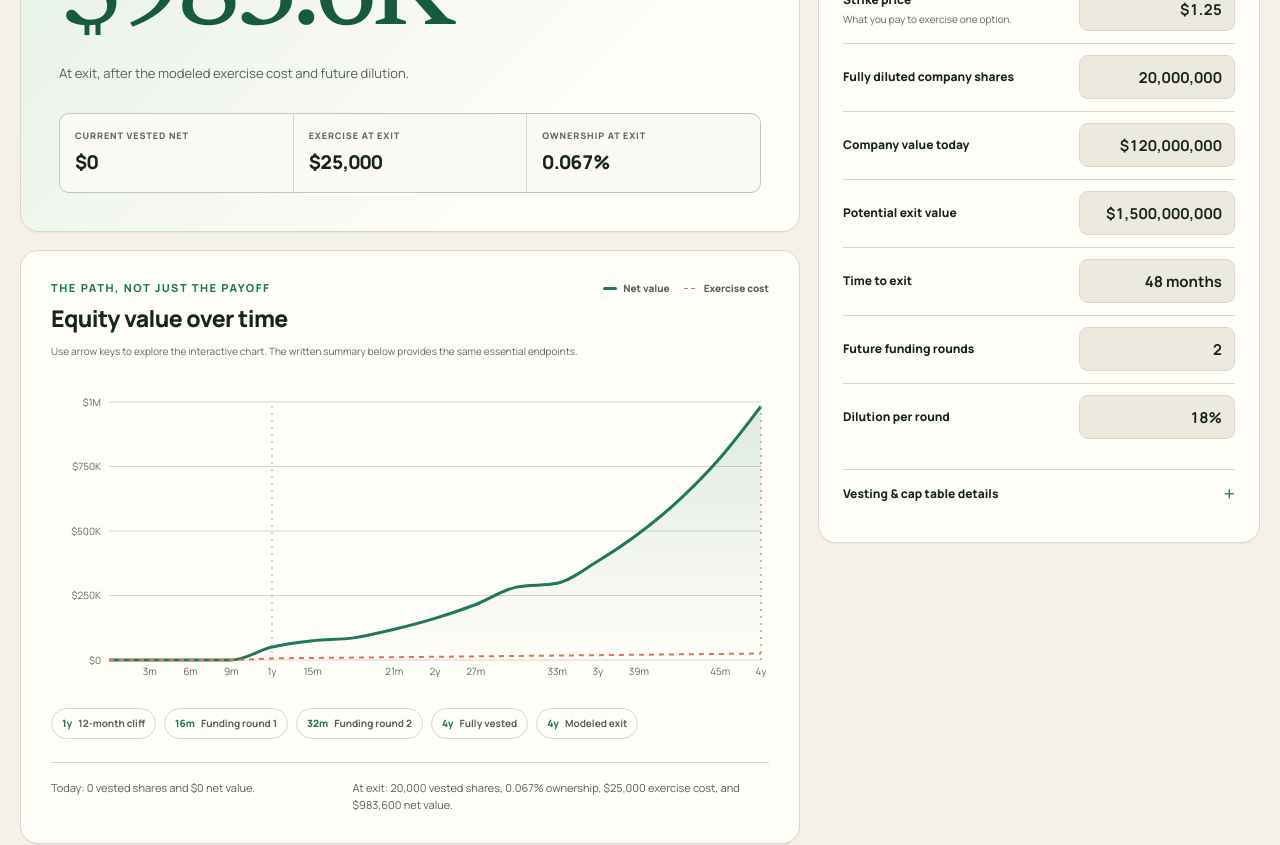
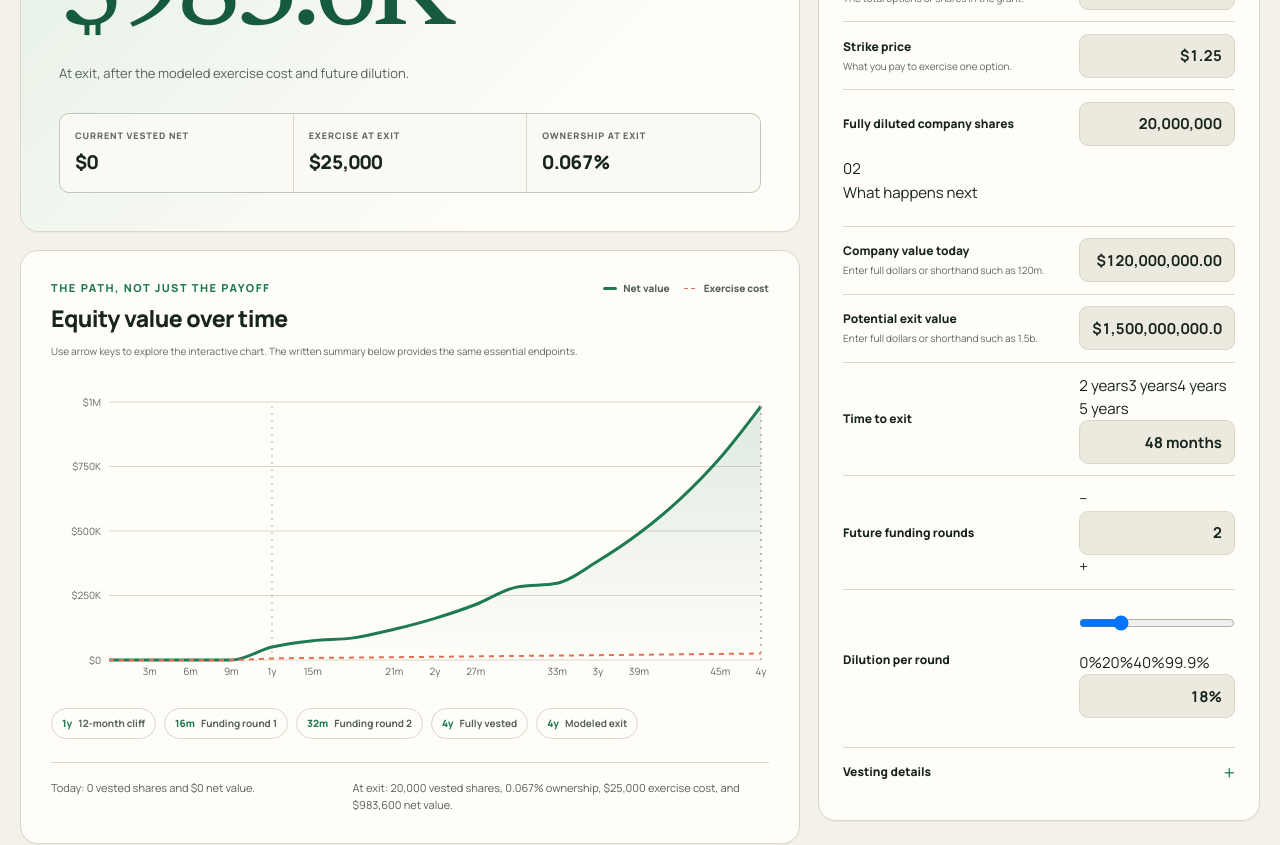
Before and after one commit to qbzenker/startupequitycalculator, a Next.js app: page / in a window 1280 px wide. Shown: the part 860-1705 px from the top of the page. Built offline with nearby package versions, Linux system fonts and the light colour scheme.

Commit message:
feat: map assumptions to semantic controls

```diff
--- a/components/equity/AssumptionsPanel.tsx
+++ b/components/equity/AssumptionsPanel.tsx
@@ -2,123 +2,176 @@
 
 import { Controller, type UseFormReturn } from "react-hook-form";
 
+import type { EquityScenarioInput } from "@/lib/equity/types";
+
+import { MoneyField } from "./MoneyField";
+import { NumberField } from "./NumberField";
+import { QuickChoiceField, type NumericChoice } from "./QuickChoiceField";
+import { SliderNumberField } from "./SliderNumberField";
+import { StepperField } from "./StepperField";
 import type { EquityScenarioFormValues } from "./useEquityStudio";
-import { NumberField } from "./NumberField";
+
+type NumericFieldName = Exclude<keyof EquityScenarioFormValues, "mode">;
 
 interface AssumptionsPanelProps {
   form: UseFormReturn<EquityScenarioFormValues>;
+  stableInput: EquityScenarioInput;
   issues: Map<string, string>;
   onReset: () => void;
-  onFieldChange: (
-    name: NumericFieldName,
-    value: number | null,
-  ) => void;
+  onFieldChange: (name: NumericFieldName, value: number | null) => void;
 }
 
-type NumericFieldName = Exclude<
-  keyof EquityScenarioFormValues,
-  "mode"
->;
-
-interface FieldDefinition {
+interface ControlledFieldProps {
   name: NumericFieldName;
   label: string;
+  form: UseFormReturn<EquityScenarioFormValues>;
+  issues: Map<string, string>;
+  onFieldChange: AssumptionsPanelProps["onFieldChange"];
   description?: string;
+}
+
+interface ControlledNumberProps extends ControlledFieldProps {
   prefix?: string;
   suffix?: string;
   decimalScale?: number;
 }
 
-const ESSENTIAL_FIELDS: FieldDefinition[] = [
-  {
-    name: "grantShares",
-    label: "Grant size",
-    description: "The total options or shares in the grant.",
-  },
-  {
-    name: "strikePrice",
-    label: "Strike price",
-    description: "What you pay to exercise one option.",
-    prefix: "$",
-    decimalScale: 2,
-  },
-  {
-    name: "totalCompanyShares",
-    label: "Fully diluted company shares",
-  },
-  {
-    name: "currentCompanyValue",
-    label: "Company value today",
-    prefix: "$",
-  },
-  {
-    name: "exitCompanyValue",
-    label: "Potential exit value",
-    prefix: "$",
-  },
-  {
-    name: "exitMonths",
-    label: "Time to exit",
-    suffix: " months",
-  },
-  {
-    name: "fundingRounds",
-    label: "Future funding rounds",
-  },
-  {
-    name: "dilutionPerRound",
-    label: "Dilution per round",
-    suffix: "%",
-    decimalScale: 1,
-  },
-];
+interface ControlledChoiceProps extends ControlledFieldProps {
+  stableInput: EquityScenarioInput;
+  choices: readonly NumericChoice[];
+  suffix: string;
+}
 
-const VESTING_FIELDS: FieldDefinition[] = [
-  {
-    name: "vestingMonths",
-    label: "Total vesting term",
-    suffix: " months",
-  },
-  {
-    name: "cliffMonths",
-    label: "Vesting cliff",
-    suffix: " months",
-  },
-];
+const EXIT_CHOICES = [
+  { label: "2 years", value: 24 },
+  { label: "3 years", value: 36 },
+  { label: "4 years", value: 48 },
+  { label: "5 years", value: 60 },
+] as const;
+
+const VESTING_CHOICES = [
+  { label: "3 years", value: 36 },
+  { label: "4 years", value: 48 },
+  { label: "5 years", value: 60 },
+] as const;
+
+const CLIFF_CHOICES = [
+  { label: "None", value: 0 },
+  { label: "6 months", value: 6 },
+  { label: "12 months", value: 12 },
+] as const;
+
+const REMAINING_VESTING_CHOICES = [
+  { label: "1 year", value: 12 },
+  { label: "2 years", value: 24 },
+  { label: "3 years", value: 36 },
+  { label: "4 years", value: 48 },
+] as const;
+
+function getError(
+  form: UseFormReturn<EquityScenarioFormValues>,
+  issues: Map<string, string>,
+  name: NumericFieldName,
+) {
+  return form.formState.touchedFields[name] ? issues.get(name) : undefined;
+}
 
 function ControlledNumberField({
-  field,
+  name,
+  label,
   form,
   issues,
   onFieldChange,
-}: {
-  field: FieldDefinition;
-  form: UseFormReturn<EquityScenarioFormValues>;
-  issues: Map<string, string>;
-  onFieldChange: AssumptionsPanelProps["onFieldChange"];
-}) {
-  const touched = form.formState.touchedFields[field.name];
-  const error = touched ? issues.get(field.name) : undefined;
-
+  description,
+  prefix,
+  suffix,
+  decimalScale,
+}: ControlledNumberProps) {
   return (
     <Controller
-      name={field.name}
+      name={name}
       control={form.control}
-      render={({ field: controllerField }) => (
+      render={({ field }) => (
         <NumberField
-          id={field.name}
-          label={field.label}
-          description={field.description}
-          value={controllerField.value}
+          id={name}
+          label={label}
+          description={description}
+          value={field.value}
+          error={getError(form, issues, name)}
+          prefix={prefix}
+          suffix={suffix}
+          decimalScale={decimalScale}
           onChange={(value) => {
-            controllerField.onChange(value);
-            onFieldChange(field.name, value);
+            field.onChange(value);
+            onFieldChange(name, value);
           }}
-          onBlur={controllerField.onBlur}
-          prefix={field.prefix}
-          suffix={field.suffix}
-          decimalScale={field.decimalScale}
-          error={error}
+          onBlur={field.onBlur}
+        />
+      )}
+    />
+  );
+}
+
+function ControlledMoneyField({
+  name,
+  label,
+  form,
+  issues,
+  onFieldChange,
+  description,
+}: ControlledFieldProps) {
+  return (
+    <Controller
+      name={name}
+      control={form.control}
+      render={({ field }) => (
+        <MoneyField
+          id={name}
+          label={label}
+          description={description}
+          value={field.value}
+          error={getError(form, issues, name)}
+          onChange={(value) => {
+            field.onChange(value);
+            onFieldChange(name, value);
+          }}
+          onBlur={field.onBlur}
+        />
+      )}
+    />
+  );
+}
+
+function ControlledChoiceField({
+  name,
+  label,
+  form,
+  stableInput,
+  issues,
+  onFieldChange,
+  description,
+  choices,
+  suffix,
+}: ControlledChoiceProps) {
+  return (
+    <Controller
+      name={name}
+      control={form.control}
+      render={({ field }) => (
+        <QuickChoiceField
+          id={name}
+          label={label}
+          description={description}
+          value={field.value}
+          stableValue={stableInput[name]}
+          choices={choices}
+          suffix={suffix}
+          error={getError(form, issues, name)}
+          onChange={(value) => {
+            field.onChange(value);
+            onFieldChange(name, value);
+          }}
+          onBlur={field.onBlur}
         />
       )}
     />
@@ -127,11 +180,13 @@ function ControlledNumberField({
 
 export function AssumptionsPanel({
   form,
+  stableInput,
   issues,
   onFieldChange,
   onReset,
 }: AssumptionsPanelProps) {
   const mode = form.watch("mode");
+  const shared = { form, issues, onFieldChange };
 
   return (
     <section className="assumptions-panel" aria-labelledby="assumptions-title">
@@ -140,64 +195,149 @@ export function AssumptionsPanel({
           <p className="eyebrow">The model underneath</p>
           <h2 id="assumptions-title">Your assumptions</h2>
         </div>
-        <button
-          type="button"
-          className="text-button"
-          onClick={onReset}
-        >
+        <button type="button" className="text-button" onClick={onReset}>
           Reset
         </button>
       </div>
 
-      <div className="field-list">
-        {ESSENTIAL_FIELDS.map((field) => (
+      <div className="assumption-section">
+        <div className="assumption-section-heading">
+          <p className="assumption-section-index">01</p>
+          <h3>Your grant</h3>
+        </div>
+        <div className="field-list">
           <ControlledNumberField
-            key={field.name}
-            field={field}
-            form={form}
-            issues={issues}
-            onFieldChange={onFieldChange}
+            {...shared}
+            name="grantShares"
+            label="Grant size"
+            description="The total options or shares in the grant."
           />
-        ))}
+          <ControlledNumberField
+            {...shared}
+            name="strikePrice"
+            label="Strike price"
+            description="What you pay to exercise one option."
+            prefix="$"
+            decimalScale={2}
+          />
+          <ControlledNumberField
+            {...shared}
+            name="totalCompanyShares"
+            label="Fully diluted company shares"
+          />
+        </div>
       </div>
 
-      {mode === "existing-equity" ? (
-        <div className="field-list mode-specific-fields">
-          <ControlledNumberField
-            field={{
-              name: "vestedSharesToday",
-              label: "Vested shares today",
-              description: "Shares you could exercise right now.",
-            }}
-            form={form}
-            issues={issues}
-            onFieldChange={onFieldChange}
+      <div className="assumption-section">
+        <div className="assumption-section-heading">
+          <p className="assumption-section-index">02</p>
+          <h3>What happens next</h3>
+        </div>
+        <div className="field-list">
+          <ControlledMoneyField
+            {...shared}
+            name="currentCompanyValue"
+            label="Company value today"
+            description="Enter full dollars or shorthand such as 120m."
           />
-          <ControlledNumberField
-            field={{
-              name: "remainingVestingMonths",
-              label: "Remaining vesting",
-              suffix: " months",
-            }}
-            form={form}
-            issues={issues}
-            onFieldChange={onFieldChange}
+          <ControlledMoneyField
+            {...shared}
+            name="exitCompanyValue"
+            label="Potential exit value"
+            description="Enter full dollars or shorthand such as 1.5b."
+          />
+          <ControlledChoiceField
+            {...shared}
+            stableInput={stableInput}
+            name="exitMonths"
+            label="Time to exit"
+            choices={EXIT_CHOICES}
+            suffix=" months"
+          />
+          <Controller
+            name="fundingRounds"
+            control={form.control}
+            render={({ field }) => (
+              <StepperField
+                id="fundingRounds"
+                label="Future funding rounds"
+                value={field.value}
+                stableValue={stableInput.fundingRounds}
+                min={0}
+                max={10}
+                step={1}
+                error={getError(form, issues, "fundingRounds")}
+                onChange={(value) => {
+                  field.onChange(value);
+                  onFieldChange("fundingRounds", value);
+                }}
+                onBlur={field.onBlur}
+              />
+            )}
+          />
+          <Controller
+            name="dilutionPerRound"
+            control={form.control}
+            render={({ field }) => (
+              <SliderNumberField
+                id="dilutionPerRound"
+                label="Dilution per round"
+                sliderLabel="Adjust dilution per round"
+                value={field.value}
+                stableValue={stableInput.dilutionPerRound}
+                min={0}
+                max={99.9}
+                step={0.1}
+                suffix="%"
+                error={getError(form, issues, "dilutionPerRound")}
+                onChange={(value) => {
+                  field.onChange(value);
+                  onFieldChange("dilutionPerRound", value);
+                }}
+                onBlur={field.onBlur}
+              />
+            )}
           />
         </div>
-      ) : null}
+      </div>
 
       <details className="advanced-assumptions">
-        <summary>Vesting & cap table details</summary>
+        <summary>Vesting details</summary>
         <div className="field-list">
-          {VESTING_FIELDS.map((field) => (
-            <ControlledNumberField
-              key={field.name}
-              field={field}
-              form={form}
-              issues={issues}
-              onFieldChange={onFieldChange}
-            />
-          ))}
+          <ControlledChoiceField
+            {...shared}
+            stableInput={stableInput}
+            name="vestingMonths"
+            label="Total vesting term"
+            choices={VESTING_CHOICES}
+            suffix=" months"
+          />
+          <ControlledChoiceField
+            {...shared}
+            stableInput={stableInput}
+            name="cliffMonths"
+            label="Vesting cliff"
+            choices={CLIFF_CHOICES}
+            suffix=" months"
+          />
+          {mode === "existing-equity" ? (
+            <>
+              <ControlledNumberField
+                {...shared}
+                name="vestedSharesToday"
+                label="Vested shares today"
+                description="Shares you could exercise right now."
+              />
+              <ControlledChoiceField
+                {...shared}
+                stableInput={stableInput}
+                name="remainingVestingMonths"
+                label="Remaining vesting"
+                choices={REMAINING_VESTING_CHOICES}
+                suffix=" months"
+              />
+            </>
+          ) : null}
         </div>
       </details>
     </section>
--- a/components/equity/EquityStudio.tsx
+++ b/components/equity/EquityStudio.tsx
@@ -57,6 +57,7 @@ export function EquityStudio() {
 
         <AssumptionsPanel
           form={studio.form}
+          stableInput={studio.validInput}
           issues={studio.issues}
           onReset={studio.resetScenario}
           onFieldChange={studio.updateLastValidField}
```
Also changed, not shown: 2 other files (tests, documents, lock files or other folders).
